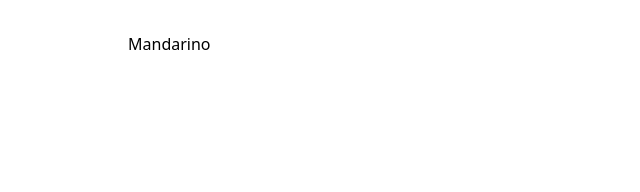
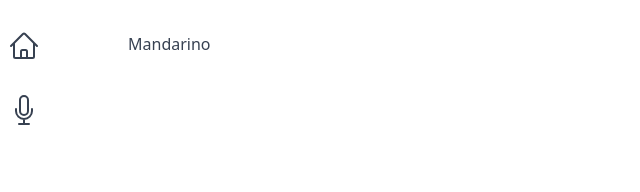
Before and after one commit to learnuidev/mandarino, a Next.js app in the folder apps/web/: page / in a window 1280 px wide. Shown: the top 192 px of the page, without its empty margins (0-640 px from the left). Built offline with nearby package versions, Linux system fonts and the light colour scheme.

Commit message:
[RINO-003] Modify layout

```diff
--- a/apps/web/app/layout.tsx
+++ b/apps/web/app/layout.tsx
@@ -1,4 +1,7 @@
+'use client'
+
 import '../styles/global.css'
+import { Navbar } from 'ui/Navbar/v1'
 
 export default function RootLayout ({
   children
@@ -7,7 +10,13 @@
 }) {
   return (
     <html lang='en'>
-      <body>{children}</body>
+      <body className='relative flex items-start dark:bg-black text-gray-700 dark:text-gray-200'>
+        <div>
+          <Navbar />
+
+          {children}
+        </div>
+      </body>
     </html>
   )
 }
```
